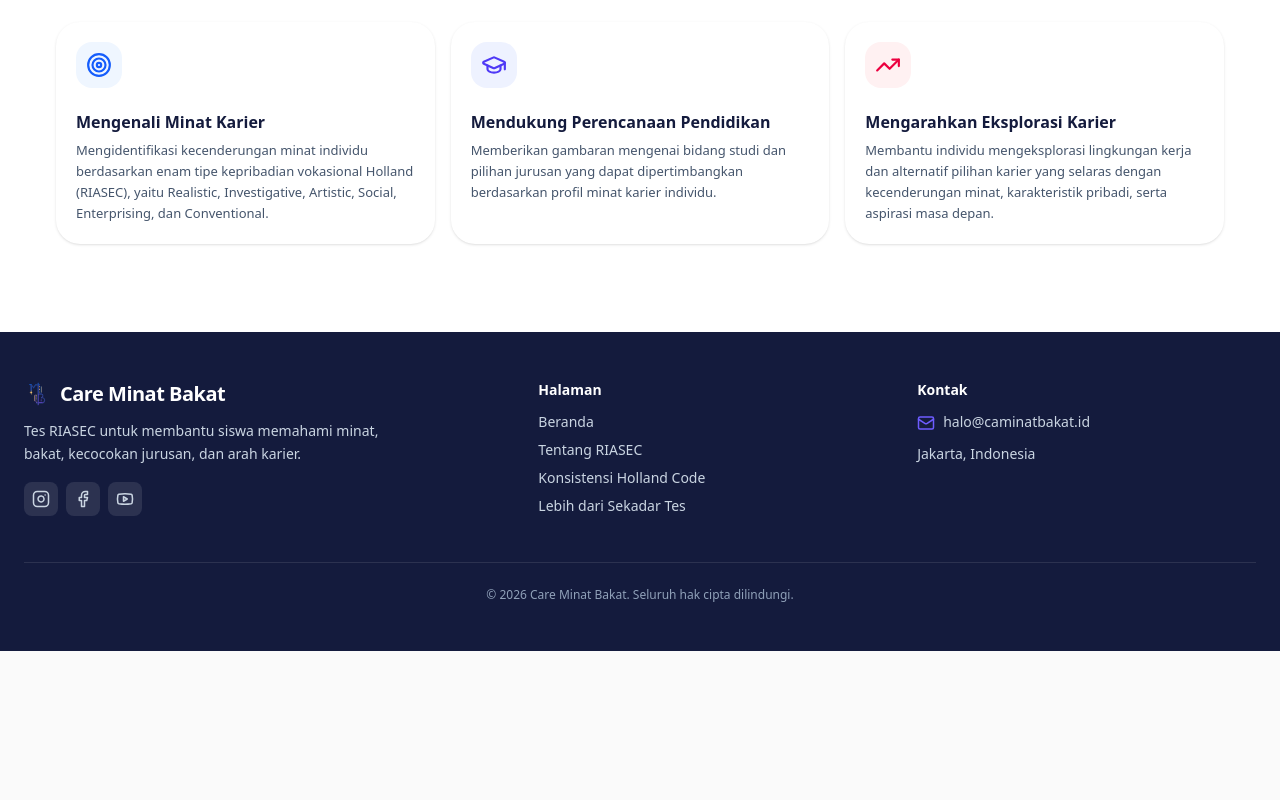
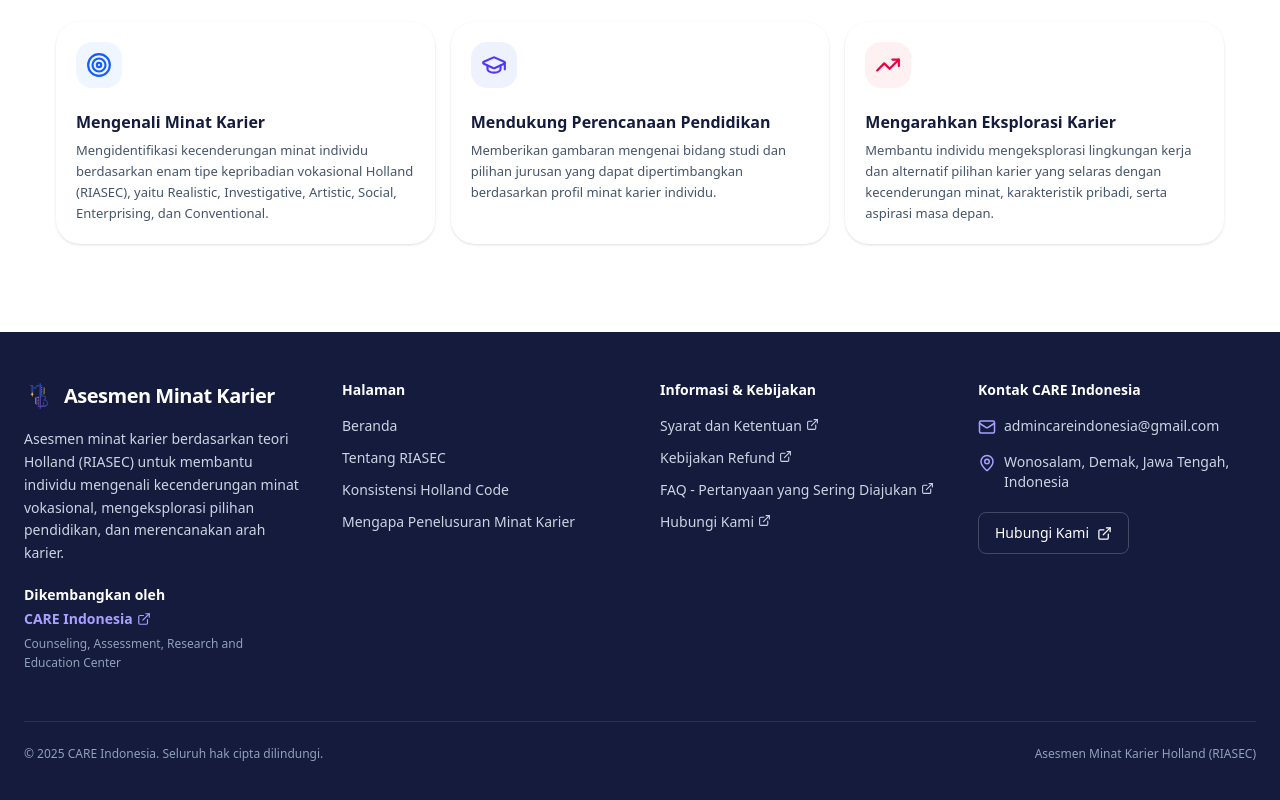
Before and after one commit to BangArulDev/Minat-bakat, a Next.js app: page / in a window 1280 px wide. Shown: the part 1938-2738 px from the top of the page. Before the commit the page ends 2589 px from the top, so only its background shows below. Built offline with nearby package versions, Linux system fonts and the light colour scheme.

Commit message:
Refactor Footer component with updated links and content
Updated footer component with new navigation and policy links, modified contact information, and improved copyright section.

```diff
--- a/src/components/layout/Footer.jsx
+++ b/src/components/layout/Footer.jsx
@@ -1,83 +1,211 @@
+
 import Image from "next/image";
 import Link from "next/link";
-import { Instagram, Facebook, Youtube, Mail } from "lucide-react";
+import { Mail, MapPin, ExternalLink } from "lucide-react";
 
+// Navigasi halaman Asesmen Minat Karier
 const nav = [
-  { label: "Beranda", href: "/" },
-  { label: "Tentang RIASEC", href: "#tentang-riasec" },
-  { label: "Konsistensi Holland Code", href: "#konsistensi-holland" },
-  { label: "Lebih dari Sekadar Tes", href: "#mengapa-talenta" },
+  {
+    label: "Beranda",
+    href: "/",
+  },
+  {
+    label: "Tentang RIASEC",
+    href: "/#tentang-riasec",
+  },
+  {
+    label: "Konsistensi Holland Code",
+    href: "/#konsistensi-holland",
+  },
+  {
+    label: "Mengapa Penelusuran Minat Karier",
+    href: "/#mengapa-penelusuran-minat-karier",
+  },
 ];
 
-const social = [
-  { icon: Instagram, label: "Instagram" },
-  { icon: Facebook, label: "Facebook" },
-  { icon: Youtube, label: "YouTube" },
+// Informasi dan Kebijakan CARE Indonesia
+const policies = [
+  {
+    label: "Syarat dan Ketentuan",
+    href: "https://care-indonesia.com/terms",
+  },
+  {
+    label: "Kebijakan Refund",
+    href: "https://care-indonesia.com/refund",
+  },
+  {
+    label: "FAQ - Pertanyaan yang Sering Diajukan",
+    href: "https://care-indonesia.com/faq",
+  },
+  {
+    label: "Hubungi Kami",
+    href: "https://care-indonesia.com/#contact",
+  },
 ];
 
 export default function Footer() {
   return (
     <footer className="bg-[#141b3d] text-slate-300">
       <div className="mx-auto max-w-7xl px-4 py-12 sm:px-6">
-        <div className="grid gap-10 md:grid-cols-[1.4fr_1fr_1fr]">
+
+        {/* Konten Utama Footer */}
+        <div className="grid gap-10 md:grid-cols-2 lg:grid-cols-4">
+
+          {/* Identitas Aplikasi */}
           <div>
-            <Link href="/" className="flex items-center gap-2">
-              <Image src="/logo.svg" alt="" width={28} height={28} />
+            <Link
+              href="/"
+              className="flex items-center gap-2"
+              aria-label="Asesmen Minat Karier"
+            >
+              <Image
+                src="/logo.svg"
+                alt="Logo Asesmen Minat Karier"
+                width={32}
+                height={32}
+              />
+
               <span className="text-xl font-extrabold tracking-tight text-white">
-                Care Minat Bakat
+                Asesmen Minat Karier
               </span>
             </Link>
-            <p className="mt-3 max-w-sm text-sm leading-relaxed">
-              Tes RIASEC untuk membantu siswa memahami minat, bakat, kecocokan jurusan, dan arah
-              karier.
+
+            <p className="mt-4 max-w-sm text-sm leading-relaxed">
+              Asesmen minat karier berdasarkan teori Holland
+              (RIASEC) untuk membantu individu mengenali
+              kecenderungan minat vokasional, mengeksplorasi
+              pilihan pendidikan, dan merencanakan arah karier.
             </p>
-            <ul className="mt-4 flex gap-2">
-              {social.map((s) => (
-                <li key={s.label}>
-                  <a
-                    href="#"
-                    aria-label={s.label}
-                    className="inline-block rounded-lg bg-white/10 p-2 transition-colors hover:bg-white/20 hover:text-white"
-                  >
-                    <s.icon size={18} />
-                  </a>
-                </li>
-              ))}
-            </ul>
+
+            <div className="mt-5">
+              <p className="text-sm font-semibold text-white">
+                Dikembangkan oleh
+              </p>
+
+              <a
+                href="https://care-indonesia.com/"
+                target="_blank"
+                rel="noopener noreferrer"
+                className="mt-1 inline-flex items-center gap-1 text-sm font-semibold text-[#a9a0ff] transition-colors hover:text-white"
+              >
+                CARE Indonesia
+                <ExternalLink size={14} />
+              </a>
+
+              <p className="mt-1 text-xs leading-relaxed text-slate-400">
+                Counseling, Assessment, Research and Education Center
+              </p>
+            </div>
           </div>
 
-          <nav aria-label="Halaman">
-            <h3 className="text-sm font-bold text-white">Halaman</h3>
-            <ul className="mt-3 space-y-2 text-sm">
-              {nav.map((l) => (
-                <li key={l.label}>
-                  <Link href={l.href} className="transition-colors hover:text-white">
-                    {l.label}
+          {/* Navigasi Halaman */}
+          <nav aria-label="Navigasi Footer">
+            <h3 className="text-sm font-bold text-white">
+              Halaman
+            </h3>
+
+            <ul className="mt-4 space-y-3 text-sm">
+              {nav.map((item) => (
+                <li key={item.label}>
+                  <Link
+                    href={item.href}
+                    className="transition-colors hover:text-white"
+                  >
+                    {item.label}
                   </Link>
                 </li>
               ))}
             </ul>
           </nav>
 
+          {/* Informasi dan Kebijakan */}
+          <nav aria-label="Informasi dan Kebijakan">
+            <h3 className="text-sm font-bold text-white">
+              Informasi & Kebijakan
+            </h3>
+
+            <ul className="mt-4 space-y-3 text-sm">
+              {policies.map((item) => (
+                <li key={item.label}>
+                  <a
+                    href={item.href}
+                    target="_blank"
+                    rel="noopener noreferrer"
+                    className="inline-flex items-start gap-1 transition-colors hover:text-white"
+                  >
+                    <span>{item.label}</span>
+                    <ExternalLink
+                      size={13}
+                      className="mt-0.5 shrink-0"
+                    />
+                  </a>
+                </li>
+              ))}
+            </ul>
+          </nav>
+
+          {/* Kontak CARE Indonesia */}
           <div>
-            <h3 className="text-sm font-bold text-white">Kontak</h3>
-            <ul className="mt-3 space-y-3 text-sm">
+            <h3 className="text-sm font-bold text-white">
+              Kontak CARE Indonesia
+            </h3>
+
+            <ul className="mt-4 space-y-4 text-sm">
               <li className="flex items-start gap-2">
-                <span className="mt-0.5 shrink-0 text-[#6d5cff]">
-                  <Mail size={18} />
-                </span>
-                <a href="mailto:halo@caminatbakat.id" className="transition-colors hover:text-white">
-                  halo@caminatbakat.id
+                <Mail
+                  size={18}
+                  className="mt-0.5 shrink-0 text-[#a9a0ff]"
+                />
+
+                <a
+                  href="mailto:admincareindonesia@gmail.com"
+                  className="break-all transition-colors hover:text-white"
+                >
+                  admincareindonesia@gmail.com
                 </a>
               </li>
-              <li>Jakarta, Indonesia</li>
+
+              <li className="flex items-start gap-2">
+                <MapPin
+                  size={18}
+                  className="mt-0.5 shrink-0 text-[#a9a0ff]"
+                />
+
+                <span>
+                  Wonosalam, Demak,
+                  Jawa Tengah, Indonesia
+                </span>
+              </li>
             </ul>
+
+            <a
+              href="https://care-indonesia.com/#contact"
+              target="_blank"
+              rel="noopener noreferrer"
+              className="mt-5 inline-flex items-center gap-2 rounded-lg border border-white/20 px-4 py-2.5 text-sm font-medium text-white transition-colors hover:bg-white/10"
+            >
+              Hubungi Kami
+              <ExternalLink size={15} />
+            </a>
           </div>
         </div>
 
-        <div className="mt-10 border-t border-white/10 pt-6 text-center text-xs text-slate-400">
-          © 2026 Care Minat Bakat. Seluruh hak cipta dilindungi.
+        {/* Hak Cipta */}
+        <div className="mt-12 border-t border-white/10 pt-6">
+          <div className="flex flex-col items-center justify-between gap-3 text-center text-xs text-slate-400 md:flex-row md:text-left">
+
+            <p>
+              © {new Date().getFullYear()} CARE Indonesia.
+              Seluruh hak cipta dilindungi.
+            </p>
+
+            <p>
+              Asesmen Minat Karier Holland (RIASEC)
+            </p>
+
+          </div>
         </div>
+
       </div>
     </footer>
   );
```
